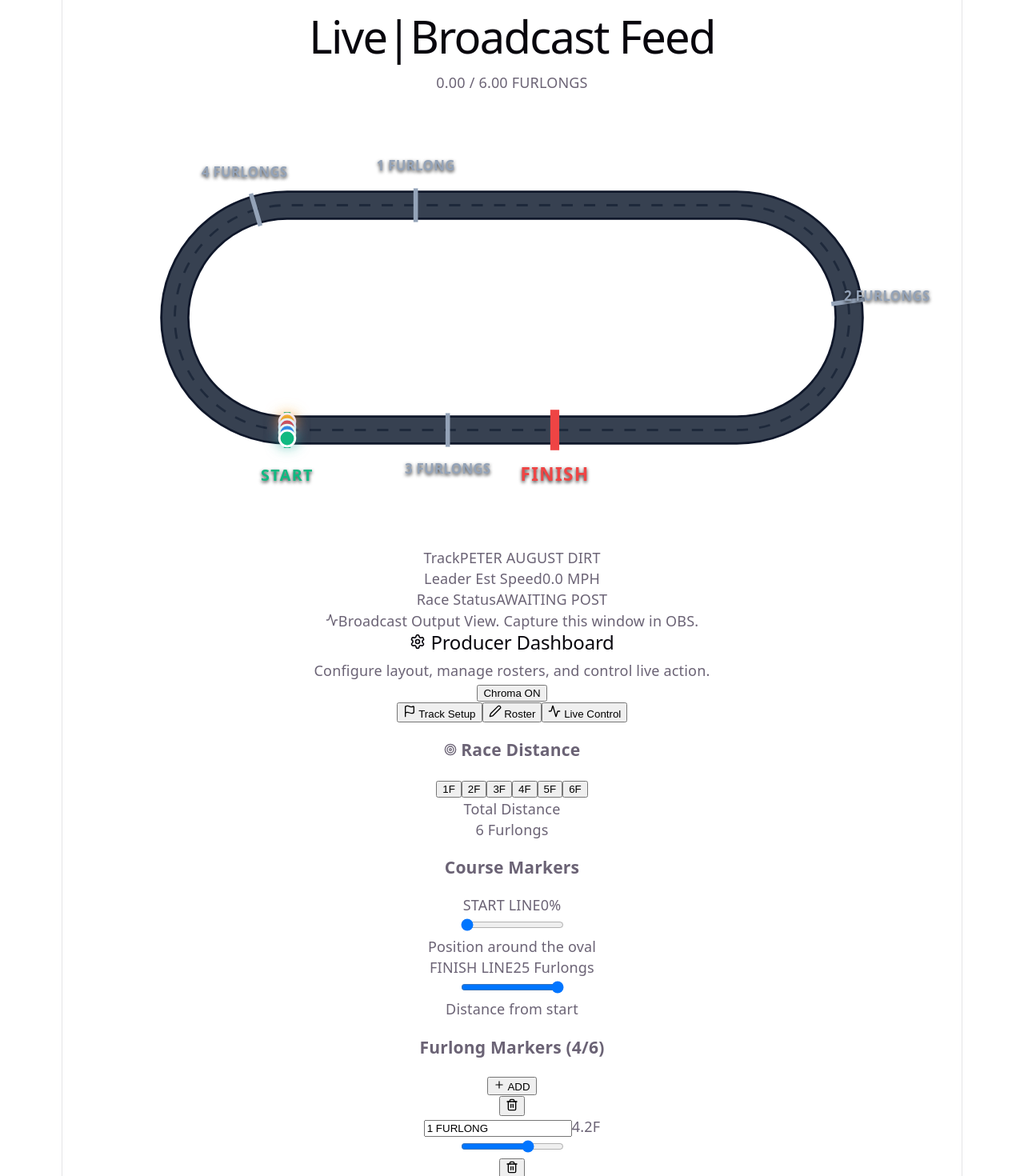
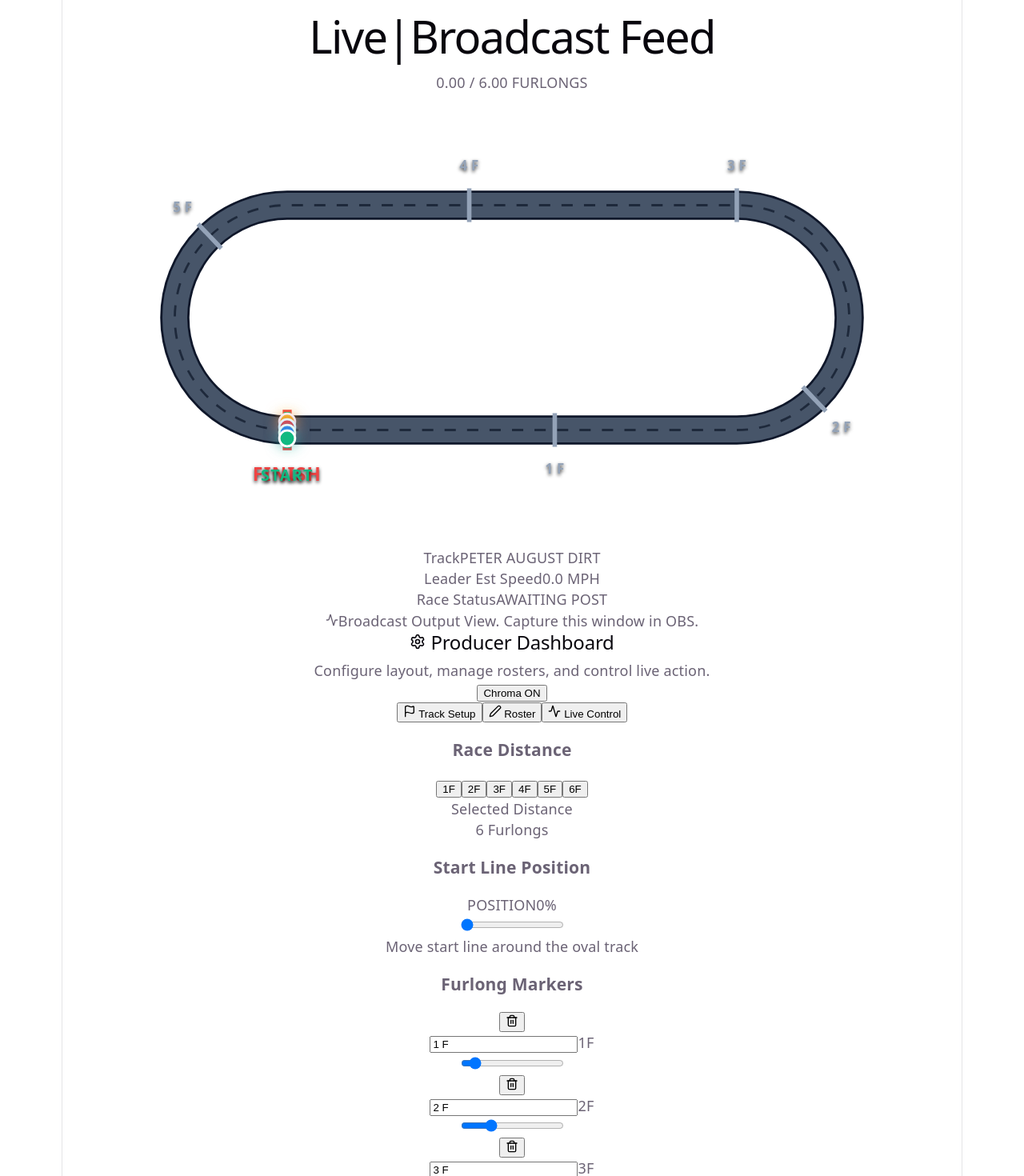
Before and after one commit to Devinny12345/horse-tracker, a React (Vite) app: page / in a window 1280 px wide. Shown: the top 1470 px of the page at 80% size. Built offline with nearby package versions, Linux system fonts and the light colour scheme.

Commit message:
Better controls: furlong distance buttons, draggable markers, progress bar

```diff
--- a/src/App.tsx
+++ b/src/App.tsx
@@ -1,9 +1,10 @@
 import { useState, useEffect, useRef } from 'react';
-import { Play, Square, Settings, Flag, Plus, Trash2, Edit2, FastForward, Activity, Target } from 'lucide-react';
+import { Play, Square, Settings, Flag, Plus, Trash2, Edit2, FastForward, Activity } from 'lucide-react';
 
 const L_STRAIGHT = 400;
 const L_CURVE = Math.PI * 100;
 const L_TOTAL = L_STRAIGHT * 2 + L_CURVE * 2;
+const TOTAL_OVAL_FURLONGS = 6.0;
 
 function getTrackData(percent: number) {
   let p = ((percent % 100) + 100) % 100;
@@ -29,12 +30,12 @@ function getTrackData(percent: number) {
 export default function App() {
   const [startPos, setStartPos] = useState(0);
   const [raceDistanceFurlongs, setRaceDistanceFurlongs] = useState(6);
-  const [finishPos, setFinishPos] = useState(25);
   const [markers, setMarkers] = useState([
-    { id: 1, label: '1 FURLONG', pos: 4.2 },
-    { id: 2, label: '2 FURLONGS', pos: 8.4 },
-    { id: 3, label: '3 FURLONGS', pos: 12.6 },
-    { id: 4, label: '4 FURLONGS', pos: 16.8 }
+    { id: 1, label: '1 F', pos: 1 },
+    { id: 2, label: '2 F', pos: 2 },
+    { id: 3, label: '3 F', pos: 3 },
+    { id: 4, label: '4 F', pos: 4 },
+    { id: 5, label: '5 F', pos: 5 }
   ]);
 
   const [horses, setHorses] = useState([
@@ -51,7 +52,7 @@ export default function App() {
   const [isChroma, setIsChroma] = useState(false);
   const [activeTab, setActiveTab] = useState('track');
 
-  const raceDistancePct = (raceDistanceFurlongs / 6) * 100;
+  const raceDistancePct = (raceDistanceFurlongs / TOTAL_OVAL_FURLONGS) * 100;
 
   const engineRef = useRef({
     progress: 0,
@@ -140,13 +141,6 @@ export default function App() {
     setHorses(horses.filter(h => h.id !== id));
   };
 
-  const addMarker = () => {
-    if (markers.length >= 6) return;
-    const newId = Math.max(...markers.map(m => m.id), 0) + 1;
-    const pos = (newId * 4.2);
-    setMarkers([...markers, { id: newId, label: `${newId} FURLONG${newId > 1 ? 'S' : ''}`, pos }]);
-  };
-
   const updateMarker = (id: number, field: string, value: any) => {
     setMarkers(markers.map(m => m.id === id ? { ...m, [field]: value } : m));
   };
@@ -155,17 +149,18 @@ export default function App() {
     setMarkers(markers.filter(m => m.id !== id));
   };
 
-  const markerPositions = markers.map(m => ({
-    ...m,
-    trackPct: (m.pos / 6) * 100
-  }));
+  const getMarkerTrackPct = (furlongPos: number) => {
+    return (furlongPos / TOTAL_OVAL_FURLONGS) * 100;
+  };
 
-  const finishTrackPct = (finishPos / 6) * 100;
+  const getFinishTrackPct = () => {
+    return getMarkerTrackPct(raceDistanceFurlongs);
+  };
+
   const highlightLength = (raceDistancePct / 100) * L_TOTAL;
   const startOffset = (startPos / 100) * L_TOTAL;
 
   const progressFurlongs = (raceProgress / 100) * raceDistanceFurlongs;
-  const progressPercent = raceProgress;
 
   let raceStatus = "AWAITING POST";
   let estSpeed = "0.0";
@@ -208,12 +203,13 @@ export default function App() {
             <svg viewBox="0 0 800 400" className="w-full h-auto drop-shadow-2xl">
               <path d="M 200,300 L 600,300 A 100,100 0 0,0 600,100 L 200,100 A 100,100 0 0,0 200,300 Z" fill="none" stroke="#0f172a" strokeWidth="26" />
               <path d="M 200,300 L 600,300 A 100,100 0 0,0 600,100 L 200,100 A 100,100 0 0,0 200,300 Z" fill="none" stroke="#1e293b" strokeWidth="22" />
-              <path d="M 200,300 L 600,300 A 100,100 0 0,0 600,100 L 200,100 A 100,100 0 0,0 200,300 Z" fill="none" stroke="#374151" strokeWidth="22" strokeDasharray={`${highlightLength} ${L_TOTAL * 2}`} strokeDashoffset={-startOffset} />
-              <path d="M 200,300 L 600,300 A 100,100 0 0,0 600,100 L 200,100 A 100,100 0 0,0 200,300 Z" fill="none" stroke="#374151" strokeWidth="22" strokeDasharray={`${highlightLength} ${L_TOTAL * 2}`} strokeDashoffset={-startOffset + L_TOTAL} />
+              <path d="M 200,300 L 600,300 A 100,100 0 0,0 600,100 L 200,100 A 100,100 0 0,0 200,300 Z" fill="none" stroke="#475569" strokeWidth="22" strokeDasharray={`${highlightLength} ${L_TOTAL * 2}`} strokeDashoffset={-startOffset} />
+              <path d="M 200,300 L 600,300 A 100,100 0 0,0 600,100 L 200,100 A 100,100 0 0,0 200,300 Z" fill="none" stroke="#475569" strokeWidth="22" strokeDasharray={`${highlightLength} ${L_TOTAL * 2}`} strokeDashoffset={-startOffset + L_TOTAL} />
               <path d="M 200,300 L 600,300 A 100,100 0 0,0 600,100 L 200,100 A 100,100 0 0,0 200,300 Z" fill="none" stroke="#1e293b" strokeWidth="2" strokeDasharray="10 10" />
 
-              {markerPositions.map(marker => {
-                const mData = getTrackData(marker.trackPct);
+              {markers.filter(m => m.pos <= raceDistanceFurlongs).map(marker => {
+                const trackPct = getMarkerTrackPct(marker.pos);
+                const mData = getTrackData(trackPct);
                 return (
                   <g key={`marker-${marker.id}`}>
                     <line x1={mData.x - mData.nx * 15} y1={mData.y - mData.ny * 15} x2={mData.x + mData.nx * 15} y2={mData.y + mData.ny * 15} stroke="#94a3b8" strokeWidth="4" />
@@ -223,7 +219,8 @@ export default function App() {
               })}
 
               {(() => {
-                const fData = getTrackData(finishTrackPct);
+                const fTrackPct = (startPos + getFinishTrackPct()) % 100;
+                const fData = getTrackData(fTrackPct);
                 return (
                   <g>
                     <line x1={fData.x - fData.nx * 18} y1={fData.y - fData.ny * 18} x2={fData.x + fData.nx * 18} y2={fData.y + fData.ny * 18} stroke="#ef4444" strokeWidth="8" />
@@ -308,17 +305,16 @@ export default function App() {
         <div className="flex-1 overflow-y-auto p-6 scrollbar-thin scrollbar-thumb-slate-700">
           {activeTab === 'track' && (
             <div className="space-y-6">
+              {/* Race Distance Selection */}
               <div className="bg-slate-800 p-5 rounded-xl border border-slate-700">
-                <h3 className="text-sm font-bold text-amber-400 uppercase tracking-widest mb-6 flex items-center">
-                  <Target size={16} className="mr-2" /> Race Distance
-                </h3>
+                <h3 className="text-sm font-bold text-amber-400 uppercase tracking-widest mb-4">Race Distance</h3>
 
-                <div className="grid grid-cols-2 gap-4 mb-6">
+                <div className="grid grid-cols-3 gap-2 mb-4">
                   {[1, 2, 3, 4, 5, 6].map(furlongs => (
                     <button
                       key={furlongs}
                       onClick={() => setRaceDistanceFurlongs(furlongs)}
-                      className={`py-3 px-4 rounded-lg font-bold text-lg transition-all ${
+                      className={`py-3 px-2 rounded-lg font-bold text-sm transition-all ${
                         raceDistanceFurlongs === furlongs
                           ? 'bg-amber-500 text-black'
                           : 'bg-slate-700 text-slate-300 hover:bg-slate-600'
@@ -330,55 +326,56 @@ export default function App() {
                 </div>
 
                 <div className="bg-slate-900/50 rounded-lg p-4 text-center">
-                  <p className="text-xs text-slate-500 uppercase font-bold">Total Distance</p>
+                  <p className="text-xs text-slate-500 uppercase font-bold">Selected Distance</p>
                   <p className="text-3xl font-mono text-white mt-1">{raceDistanceFurlongs} <span className="text-lg text-slate-400 font-sans">Furlongs</span></p>
                 </div>
               </div>
 
+              {/* Start Line Position */}
               <div className="bg-slate-800 p-5 rounded-xl border border-slate-700">
-                <h3 className="text-sm font-bold text-emerald-400 uppercase tracking-widest mb-6">Course Markers</h3>
-
-                <div className="mb-6">
-                  <div className="flex justify-between text-xs font-bold mb-2">
-                    <span className="text-emerald-400">START LINE</span>
-                    <span className="text-emerald-400 font-mono">{startPos}%</span>
-                  </div>
-                  <input type="range" min="0" max="100" step="1" value={startPos} onChange={(e) => setStartPos(parseInt(e.target.value))} className="w-full h-3 bg-slate-900 rounded-lg appearance-none cursor-pointer accent-emerald-400" />
-                  <p className="text-[10px] text-slate-500 mt-1">Position around the oval</p>
-                </div>
+                <h3 className="text-sm font-bold text-emerald-400 uppercase tracking-widest mb-4">Start Line Position</h3>
 
                 <div className="mb-4">
                   <div className="flex justify-between text-xs font-bold mb-2">
-                    <span className="text-red-400">FINISH LINE</span>
-                    <span className="text-red-400 font-mono">{finishPos} Furlongs</span>
+                    <span className="text-emerald-400">POSITION</span>
+                    <span className="text-emerald-400 font-mono">{startPos}%</span>
                   </div>
-                  <input type="range" min="1" max={raceDistanceFurlongs} step="0.1" value={finishPos} onChange={(e) => setFinishPos(parseFloat(e.target.value))} className="w-full h-3 bg-slate-900 rounded-lg appearance-none cursor-pointer accent-red-400" />
-                  <p className="text-[10px] text-slate-500 mt-1">Distance from start</p>
+                  <input
+                    type="range"
+                    min="0"
+                    max="100"
+                    step="1"
+                    value={startPos}
+                    onChange={(e) => setStartPos(parseInt(e.target.value))}
+                    className="w-full h-3 bg-slate-900 rounded-lg appearance-none cursor-pointer accent-emerald-400"
+                  />
+                  <p className="text-[10px] text-slate-500 mt-2">Move start line around the oval track</p>
                 </div>
               </div>
 
+              {/* Furlong Markers */}
               <div className="bg-slate-800 p-5 rounded-xl border border-slate-700">
-                <div className="flex justify-between items-center mb-4">
-                  <h3 className="text-sm font-bold text-slate-400 uppercase tracking-widest">Furlong Markers ({markers.length}/6)</h3>
-                  <button onClick={addMarker} disabled={markers.length >= 6} className="bg-slate-700 hover:bg-slate-600 disabled:opacity-50 text-white px-3 py-1.5 rounded text-xs font-bold flex items-center transition-colors">
-                    <Plus size={14} className="mr-1" /> ADD
-                  </button>
-                </div>
+                <h3 className="text-sm font-bold text-slate-400 uppercase tracking-widest mb-4">Furlong Markers</h3>
+
                 <div className="space-y-3">
-                  {markers.map(marker => (
-                    <div key={marker.id} className="bg-slate-900 p-3 rounded-lg border border-slate-700 flex items-center space-x-3">
-                      <button onClick={() => removeMarker(marker.id)} className="text-slate-500 hover:text-red-400 p-1">
+                  {markers.filter(m => m.pos <= raceDistanceFurlongs).map(marker => (
+                    <div key={marker.id} className="bg-slate-900 p-3 rounded-lg border border-slate-700">
+                      <div className="flex items-center space-x-3">
+                        <button
+                          onClick={() => removeMarker(marker.id)}
+                          className="text-slate-500 hover:text-red-400 p-1"
+                        >
                           <Trash2 size={16} />
                         </button>
                         <div className="flex-1">
-                        <div className="flex items-center justify-between mb-2">
+                          <div className="flex justify-between items-center mb-2">
                             <input
                               type="text"
                               value={marker.label}
                               onChange={(e) => updateMarker(marker.id, 'label', e.target.value)}
-                            className="bg-transparent border-none text-sm text-white font-bold focus:outline-none w-32"
+                              className="bg-transparent border-none text-sm text-white font-bold focus:outline-none w-20"
                             />
-                          <span className="text-amber-400 font-mono text-xs">{marker.pos.toFixed(1)}F</span>
+                            <span className="text-amber-400 font-mono text-sm font-bold">{marker.pos}F</span>
                           </div>
                           <input
                             type="range"
@@ -391,8 +388,13 @@ export default function App() {
                           />
                         </div>
                       </div>
+                    </div>
                   ))}
                 </div>
+
+                {markers.filter(m => m.pos <= raceDistanceFurlongs).length === 0 && (
+                  <p className="text-slate-500 text-sm text-center py-2">No markers for this distance</p>
+                )}
               </div>
             </div>
           )}
@@ -431,35 +433,50 @@ export default function App() {
 
           {activeTab === 'control' && (
             <div className="space-y-6">
+              {/* Race Progress */}
               <div className="bg-slate-800 p-5 rounded-xl border border-slate-700">
                 <h3 className="text-sm font-bold text-amber-400 uppercase tracking-widest mb-4">Race Progress</h3>
 
-                <div className="relative h-8 bg-red-900/50 rounded-full overflow-hidden mb-4 border-2 border-red-800">
+                {/* Progress Bar */}
+                <div className="relative h-10 bg-red-900/50 rounded-lg overflow-hidden mb-4 border-2 border-red-800">
                   <div
                     className="absolute top-0 left-0 h-full bg-gradient-to-r from-green-500 to-emerald-400 transition-all duration-100"
-                    style={{ width: `${progressPercent}%` }}
+                    style={{ width: `${raceProgress}%` }}
                   />
                   <div className="absolute inset-0 flex items-center justify-center">
                     <span className="text-white font-bold text-sm drop-shadow-lg">
-                      {progressFurlongs.toFixed(2)} / {raceDistanceFurlongs.toFixed(2)} FURLONGS
+                      {progressFurlongs.toFixed(2)} / {raceDistanceFurlongs.toFixed(2)} F
                     </span>
                   </div>
                 </div>
 
+                {/* Play Controls */}
                 <div className="flex space-x-3 mb-6">
-                  <button onClick={() => setIsPlaying(!isPlaying)} className={`flex-1 flex justify-center items-center py-4 rounded-xl font-bold text-lg transition-all shadow-lg ${isPlaying ? 'bg-red-600 hover:bg-red-500 text-white shadow-red-900/50' : 'bg-emerald-600 hover:bg-emerald-500 text-white shadow-emerald-900/50'}`}>
+                  <button
+                    onClick={() => setIsPlaying(!isPlaying)}
+                    className={`flex-1 flex justify-center items-center py-4 rounded-xl font-bold text-lg transition-all shadow-lg ${isPlaying ? 'bg-red-600 hover:bg-red-500 text-white shadow-red-900/50' : 'bg-emerald-600 hover:bg-emerald-500 text-white shadow-emerald-900/50'}`}
+                  >
                     {isPlaying ? <><Square size={20} className="mr-2" /> PAUSE</> : <><Play size={20} className="mr-2" /> START</>}
                   </button>
                   <button onClick={handleReset} className="px-6 bg-slate-700 hover:bg-slate-600 text-white rounded-xl font-bold transition-colors">RESET</button>
                 </div>
 
+                {/* Speed & Scrubber */}
                 <div className="space-y-5">
                   <div className="bg-slate-900 p-4 rounded-lg border border-slate-800">
                     <div className="flex justify-between text-xs text-slate-400 font-bold mb-2">
                       <span className="flex items-center"><FastForward size={14} className="mr-1" /> MASTER SPEED</span>
                       <span className="text-emerald-400 font-mono">{speedMultiplier.toFixed(1)}x</span>
                     </div>
-                    <input type="range" min="1" max="15" step="0.5" value={speedMultiplier} onChange={(e) => setSpeedMultiplier(parseFloat(e.target.value))} className="w-full h-3 bg-slate-950 rounded-lg appearance-none cursor-pointer accent-emerald-400" />
+                    <input
+                      type="range"
+                      min="1"
+                      max="15"
+                      step="0.5"
+                      value={speedMultiplier}
+                      onChange={(e) => setSpeedMultiplier(parseFloat(e.target.value))}
+                      className="w-full h-3 bg-slate-950 rounded-lg appearance-none cursor-pointer accent-emerald-400"
+                    />
                   </div>
 
                   <div className="bg-slate-900 p-4 rounded-lg border border-slate-800">
@@ -467,11 +484,20 @@ export default function App() {
                       <span>RACE SCRUBBER</span>
                       <span className="text-amber-400 font-mono">{raceProgress.toFixed(1)}%</span>
                     </div>
-                    <input type="range" min="0" max="100" step="0.1" value={raceProgress} onChange={(e) => { setIsPlaying(false); handleMasterScrub(parseFloat(e.target.value)); }} className="w-full h-2 bg-slate-900 rounded-lg appearance-none cursor-pointer accent-amber-400" />
+                    <input
+                      type="range"
+                      min="0"
+                      max="100"
+                      step="0.1"
+                      value={raceProgress}
+                      onChange={(e) => { setIsPlaying(false); handleMasterScrub(parseFloat(e.target.value)); }}
+                      className="w-full h-2 bg-slate-900 rounded-lg appearance-none cursor-pointer accent-amber-400"
+                    />
                   </div>
                 </div>
               </div>
 
+              {/* Live Jockeying */}
               <div className="bg-slate-800 p-5 rounded-xl border border-slate-700">
                 <h3 className="text-sm font-bold text-amber-400 uppercase tracking-widest mb-4 flex items-center"><Activity size={16} className="mr-2" /> Live Jockeying</h3>
 
@@ -492,7 +518,16 @@ export default function App() {
                           <span>SLOW</span>
                           <span>FAST</span>
                         </div>
-                        <input type="range" min="-30" max="30" step="1" value={horse.speedMod} onChange={(e) => updateHorse(horse.id, 'speedMod', parseFloat(e.target.value))} className="w-full h-2 bg-slate-700 rounded-lg appearance-none cursor-pointer" style={{ accentColor: horse.color }} />
+                        <input
+                          type="range"
+                          min="-30"
+                          max="30"
+                          step="1"
+                          value={horse.speedMod}
+                          onChange={(e) => updateHorse(horse.id, 'speedMod', parseFloat(e.target.value))}
+                          className="w-full h-2 bg-slate-700 rounded-lg appearance-none cursor-pointer"
+                          style={{ accentColor: horse.color }}
+                        />
                       </div>
                     </div>
                   ))}
```
Lines whose indentation alone changed are shown as unchanged.
